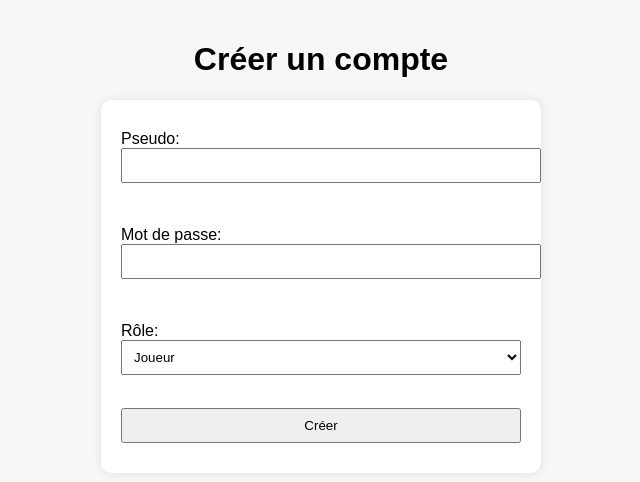
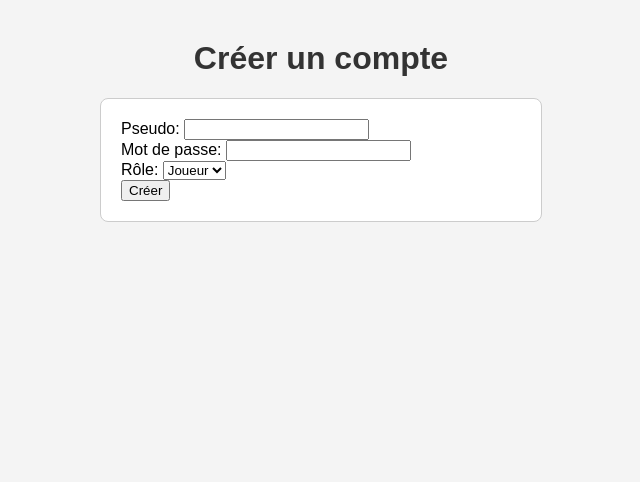
Before and after one commit to Ardalber/projet-jdr, a website: page public/register.html in a window 1280 px wide. Shown: the whole page, without its empty margins (319-959 px from the left). Drawn offline with Linux system fonts and the light colour scheme.

Commit message:
Correction : ajout du fichier style.css manquant

```diff
--- a/public/css/style.css
+++ b/public/css/style.css
@@ -1,27 +1,20 @@
 
 body {
+  background-color: #f4f4f4;
   font-family: Arial, sans-serif;
-  background-color: #f7f7f7;
-  margin: 0;
-  padding: 20px;
+  margin: 40px;
 }
+
 h1 {
+  color: #333;
   text-align: center;
 }
+
 form {
+  background: white;
+  padding: 20px;
+  border: 1px solid #ccc;
   max-width: 400px;
   margin: auto;
-  background: white;
-  padding: 20px;
-  border-radius: 10px;
-  box-shadow: 0 0 10px rgba(0,0,0,0.1);
+  border-radius: 8px;
 }
-label {
-  display: block;
-  margin: 10px 0 5px;
-}
-input, select, button {
-  width: 100%;
-  padding: 8px;
-  margin-bottom: 10px;
-}
```
